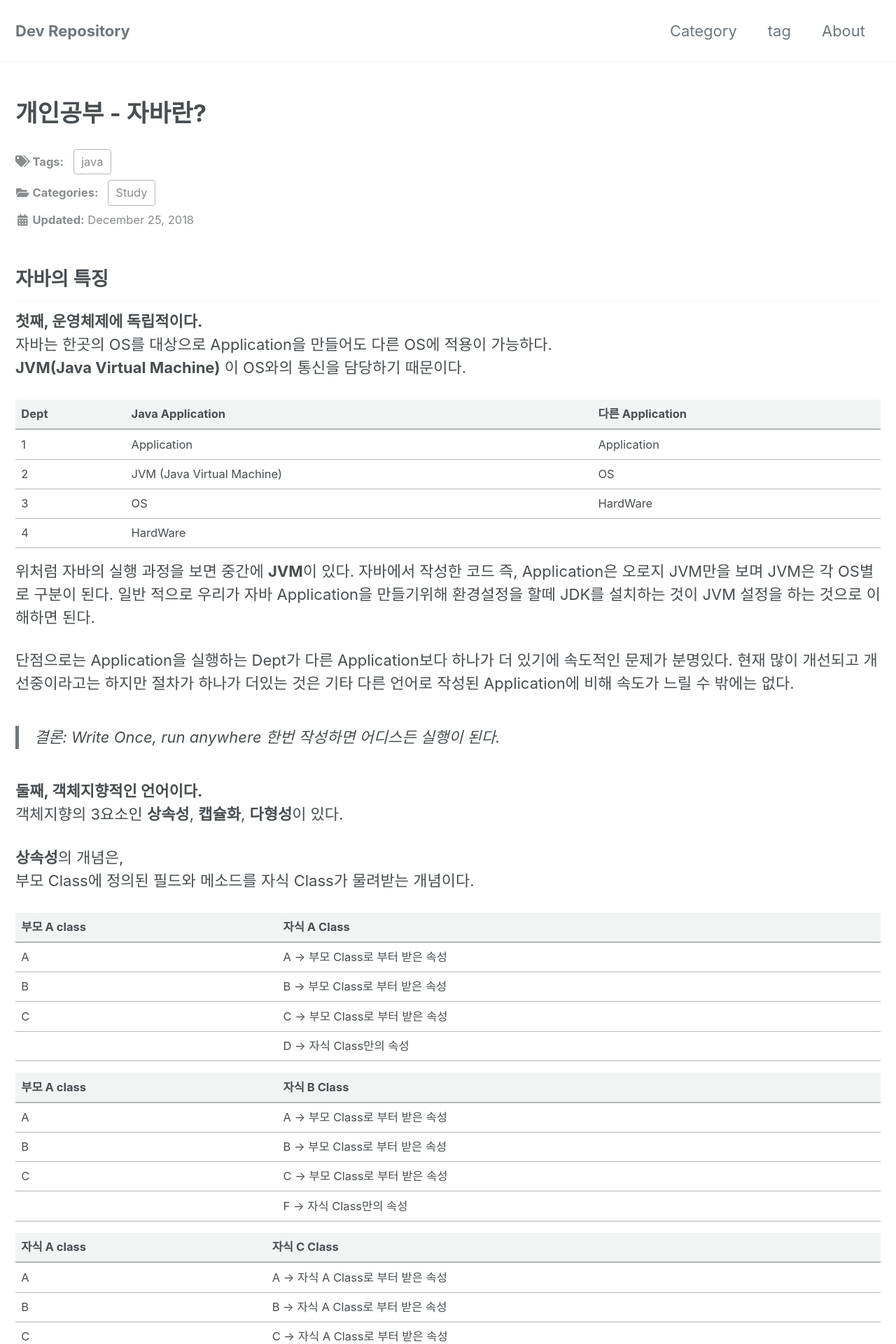
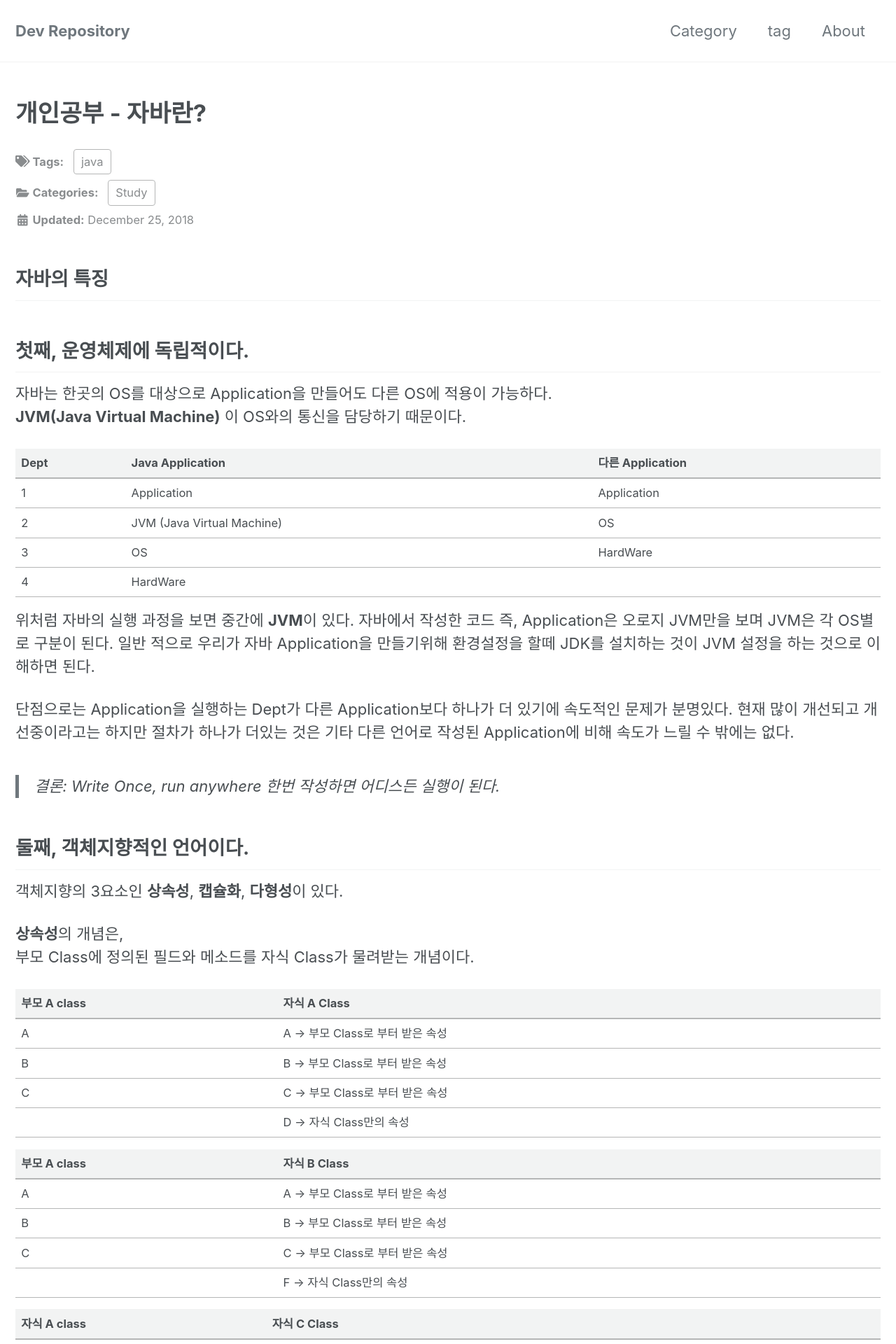
Before and after one commit to sksggg123/sksggg123.github.io, a Jekyll site: the page built from _posts/2018-12-24-Study_java.md, in a window 1280 px wide. Shown: the top 1920 px of the page at 70% size. Built offline with Jekyll 4.4.1, drawn with Linux system fonts in a browser that asks for light colours; cached includes are drawn as plain includes; nearby versions of some CDN libraries; comment, search, counter and statistics services are not loaded.

Commit message:
content modifiy

```diff
--- a/_posts/2018-12-24-Study_java.md
+++ b/_posts/2018-12-24-Study_java.md
@@ -25,7 +25,7 @@ priority: 1.0
 
 ## **자바의 특징**
 
-**첫째, 운영체제에 독립적이다.**
+## **첫째, 운영체제에 독립적이다.**
 자바는 한곳의 OS를 대상으로 Application을 만들어도 다른 OS에 적용이 가능하다.
 **JVM(Java Virtual Machine)** 이 OS와의 통신을 담당하기 때문이다.
 
@@ -42,7 +42,7 @@ priority: 1.0
 
 > 결론: Write Once, run anywhere 한번 작성하면 어디스든 실행이 된다.
 
-**둘째, 객체지향적인 언어이다.**
+## **둘째, 객체지향적인 언어이다.**
 객체지향의 3요소인 **상속성**, **캡슐화**, **다형성**이 있다.
 
 **상속성**의 개념은,
@@ -181,11 +181,11 @@ sum이지만 나는 sum으로 사용을 안하고 곱하기로 사용하고 싶
 Overloading은 class 내에 동일한 이름의 메소드를 여러개 갖는 개념이다. 단, 인자값(파라미터)는 달라야 한다.
 인자들의 타입이나 개수가 다르면 메소드 이름은 갖더라도 인자값의 구분을 확인하여 호출이 가능하다.
 
-**셋째, 자동메모리 관리가 가능하다**
+## **셋째, 자동메모리 관리가 가능하다**
 자바로 작성된 프로그램이 실행이 될 경우 **Garbage Collection**이 자동적으로 메모리 관리를 해준다.
 만일 **Garbage Collection**없다면 프로그램을 구현할때 메모리 관리해주는 로직도 추가가 되야 하기에 수동으로 관리를 해줘야 된다.
 
-**넷째, 멀티쓰레드(Multi-Thread)가 가능하다**
+## **넷째, 멀티쓰레드(Multi-Thread)가 가능하다**
 **멀티쓰레드(Multi-Thread)**의 경우에는 지원하는 운영체제에 따라 구현하는 방법이 다르다.
 하지만 자바에서는 JVM에 의해 운영체제와 상관없이 구현이 가능하다.
 
@@ -225,7 +225,7 @@ Test.java를 작성이 완료되어 실행을 시키려면 우선 **컴파일**(
 
 main 메서드의 첫 줄부터 코드가 실행되기 시작하여 마지막 코드까지 모두 실행되면  프로그램이 종료되고, 프로그램에서 사용했던 자원들은 모두 반환된다.
 
-## 변수의 명명 규칙
+## **변수의 명명 규칙**
 
 변수의 이름은 식별자라고도 하며, 같은 영역내에서는 서로 다른 식별자로 되어있어야 한다.
 아래에는 식별자 생성 규칙이다.
```
